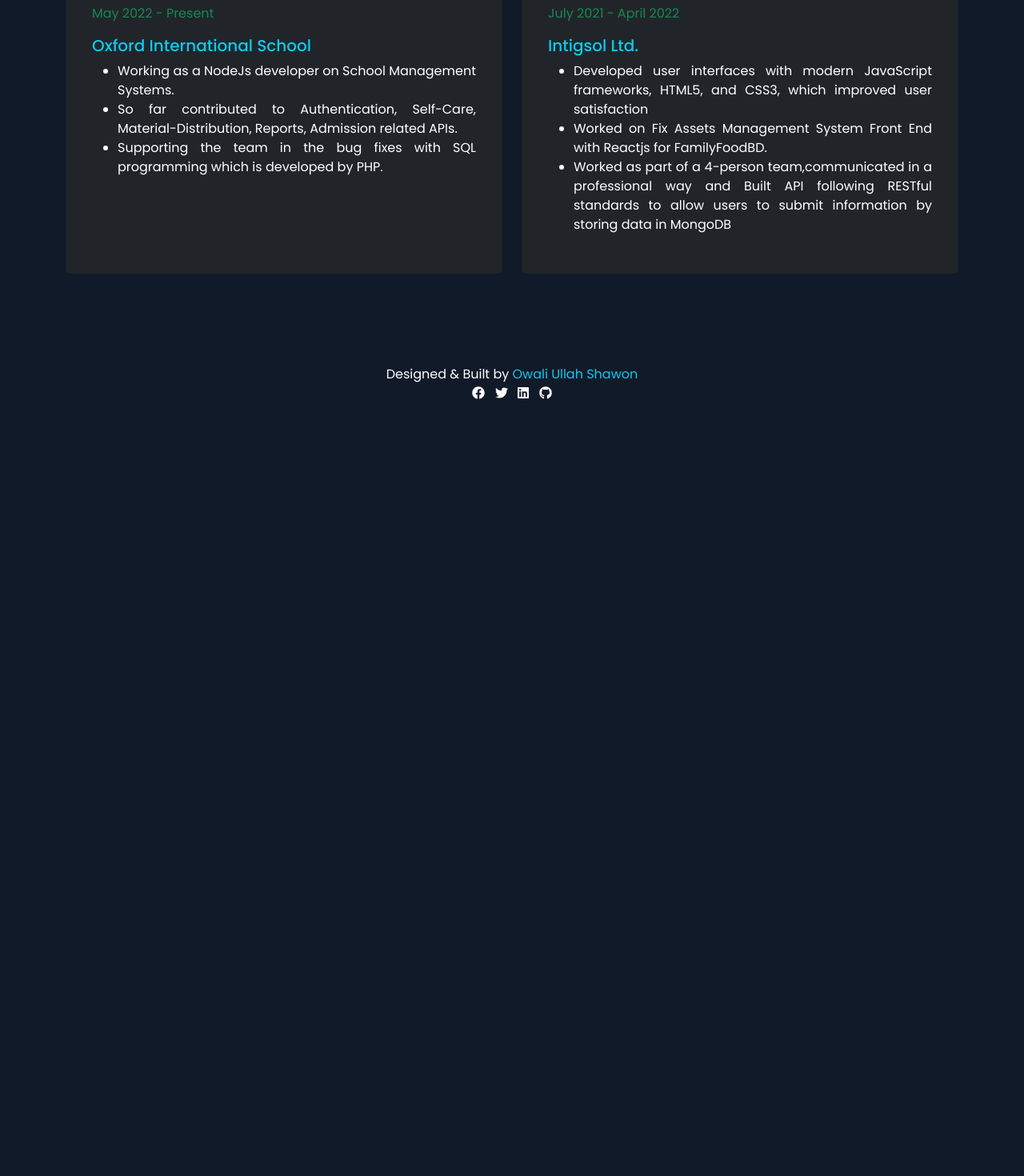
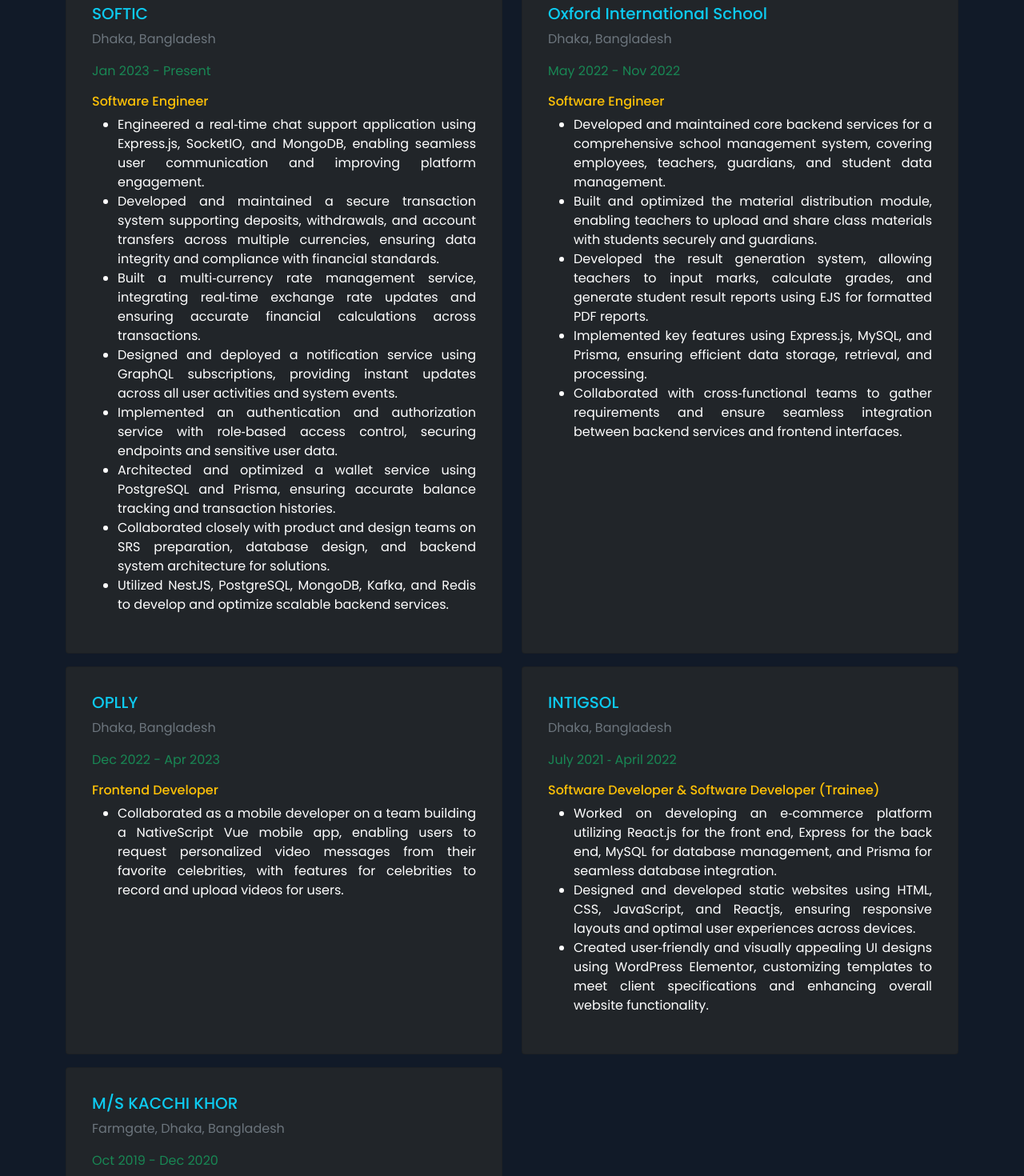
Before and after one commit to OwaliShawon/owali-ullah-shawon, a React (Create React App) app: page /about in a window 1280 px wide. Shown: the part 880-2350 px from the top of the page at 80% size. Before the commit the page ends 1432 px from the top, so only its background shows below. Built offline with nearby package versions, Linux system fonts and the light colour scheme; a web font is replaced by a local one.

Commit message:
Update Experience

```diff
--- a/src/assets/data/experience.json
+++ b/src/assets/data/experience.json
@@ -1,18 +1,88 @@
 {
     "experience": [
         {
-			"year": "May 2022 - Present",
-			"companyName": "Oxford International School",
-			"role1": "Working as a NodeJs developer on School Management Systems.",
-			"role2": "So far contributed to Authentication, Self-Care, Material-Distribution, Reports, Admission related APIs.",
-			"role3": "Supporting the team in the bug fixes with SQL programming  which is developed by PHP."
+            "companyName": "SOFTIC",
+            "location": "Dhaka, Bangladesh",
+            "website": "https://softic.ai",
+            "roles": [
+                {
+                    "title": "Software Engineer",
+                    "year": "Jan 2023 - Present",
+                    "tasks": [
+                        "Engineered a real‑time chat support application using Express.js, SocketIO, and MongoDB, enabling seamless user communication and improving platform engagement.",
+                        "Developed and maintained a secure transaction system supporting deposits, withdrawals, and account transfers across multiple currencies, ensuring data integrity and compliance with financial standards.",
+                        "Built a multi‑currency rate management service, integrating real‑time exchange rate updates and ensuring accurate financial calculations across transactions.",
+                        "Designed and deployed a notification service using GraphQL subscriptions, providing instant updates across all user activities and system events.",
+                        "Implemented an authentication and authorization service with role‑based access control, securing endpoints and sensitive user data.",
+                        "Architected and optimized a wallet service using PostgreSQL and Prisma, ensuring accurate balance tracking and transaction histories.",
+                        "Collaborated closely with product and design teams on SRS preparation, database design, and backend system architecture for solutions.",
+                        "Utilized NestJS, PostgreSQL, MongoDB, Kafka, and Redis to develop and optimize scalable backend services."
+                    ]
+                }
+            ]
         },
         {
-			"year": "July 2021 - April 2022",
-			"companyName": "Intigsol Ltd.",
-			"role1": "Developed user interfaces with modern JavaScript frameworks, HTML5, and CSS3, which improved user satisfaction",
-			"role2": "Worked on Fix Assets Management System Front End with Reactjs for FamilyFoodBD.",
-			"role3": "Worked as part of a 4-person team,communicated in a professional way and Built API following RESTful standards to allow users to submit information by storing data in MongoDB"
+            "companyName": "Oxford International School",
+            "location": "Dhaka, Bangladesh",
+            "website": "https://ois.edu.bd",
+            "roles": [
+                {
+                    "title": "Software Engineer",
+                    "year": "May 2022 - Nov 2022",
+                    "tasks": [
+                        "Developed and maintained core backend services for a comprehensive school management system, covering employees, teachers, guardians, and student data management.",
+                        "Built and optimized the material distribution module, enabling teachers to upload and share class materials with students securely and guardians.",
+                        "Developed the result generation system, allowing teachers to input marks, calculate grades, and generate student result reports using EJS for formatted PDF reports.",
+                        "Implemented key features using Express.js, MySQL, and Prisma, ensuring efficient data storage, retrieval, and processing.",
+                        "Collaborated with cross‑functional teams to gather requirements and ensure seamless integration between backend services and frontend interfaces."
+                    ]
+                }
+            ]
+        },
+        {
+            "companyName": "OPLLY",
+            "location": "Dhaka, Bangladesh",
+            "website": "https://opply.com",
+            "roles": [
+                {
+                    "title": "Frontend Developer",
+                    "year": "Dec 2022 - Apr 2023",
+                    "tasks": [
+                        "Collaborated as a mobile developer on a team building a NativeScript Vue mobile app, enabling users to request personalized video messages from their favorite celebrities, with features for celebrities to record and upload videos for users."
+                    ]
+                }
+            ]
+        },
+        {
+            "companyName": "INTIGSOL",
+            "location": "Dhaka, Bangladesh",
+            "website": "https://www.linkedin.com/company/intigsol",
+            "roles": [
+                {
+                    "title": "Software Developer & Software Developer (Trainee)",
+                    "year": "July 2021 ‑ April 2022",
+                    "tasks": [
+                        "Worked on developing an e‑commerce platform utilizing React.js for the front end, Express for the back end, MySQL for database management, and Prisma for seamless database integration.",
+                        "Designed and developed static websites using HTML, CSS, JavaScript, and Reactjs, ensuring responsive layouts and optimal user experiences across devices.",
+                        "Created user‑friendly and visually appealing UI designs using WordPress Elementor, customizing templates to meet client specifications and enhancing overall website functionality."
+                    ]
+                }
+            ]
+        },
+        {
+            "companyName": "M/S KACCHI KHOR",
+            "location": "Farmgate, Dhaka, Bangladesh",
+            "roles": [
+                {
+                    "title": "Founder",
+                    "year": "Oct 2019 - Dec 2020",
+                    "tasks": [
+                        "Led and managed restaurant operations, overseeing kitchen, market procurement, and overall restaurant management.",
+                        "Directed marketing efforts, including online promotion and social media strategies to boost customer engagement and sales.",
+                        "Coordinated and managed teams, ensuring smooth daily operations and delivering high‑quality customer service."
+                    ]
                 }
             ]
         }
+    ]
+}
--- a/src/components/Experience/Experience.js
+++ b/src/components/Experience/Experience.js
@@ -11,7 +11,7 @@
         const experienceData = experience.experience;
         setExperience(experienceData);
         Aos.init({ duration: 2000 });
-    }, [experienceData])
+    }, []);
 
     return (
         <section data-Aos="fade-up" className="experienced section" id="experience">
@@ -19,25 +19,31 @@
                 <div className="section-title-text">
                     <h1 className="dark-color">EXPERIENCE</h1>
                 </div>
-                <div className="row ">
+                <div className="row">
                     {
-                        experienceData.map(infoData => {
-                            return (
-                                <div className="col-md-6 mt-3">
-                                    <div className="card experience-card p-3 bg-dark">
-                                        <div className="card-body">
-                                            <p class="card-text text-success">{infoData.year}</p>
-                                            <h5 class="card-title text-info">{infoData.companyName}</h5>
-                                            <ul>
-                                                <li>{infoData.role1}</li>
-                                                <li>{infoData.role2}</li>
-                                                <li>{infoData.role3}</li>
-                                            </ul>
-                                        </div>
+                        experienceData.map((infoData, index) => (
+                            <div key={index} className="col-md-6 mt-3">
+                                <div className="card experience-card p-3 bg-dark">
+                                    <div className="card-body">
+                                        <h5 className="card-title text-info">{infoData.companyName}</h5>
+                                        <p className="card-text text-muted">{infoData.location}</p>
+                                        {
+                                            infoData.roles.map((role, roleIndex) => (
+                                                <div key={roleIndex} className="mb-3">
+                                                    <p className="card-text text-success">{role.year}</p>
+                                                    <h6 className="text-warning">{role.title}</h6>
+                                                    <ul>
+                                                        {role.tasks.map((task, taskIndex) => (
+                                                            <li key={taskIndex}>{task}</li>
+                                                        ))}
+                                                    </ul>
+                                                </div>
+                                            ))
+                                        }
                                     </div>
                                 </div>
-                            )
-                        })
+                            </div>
+                        ))
                     }
                 </div>
             </div>
```
Lines whose indentation alone changed are shown as unchanged.
